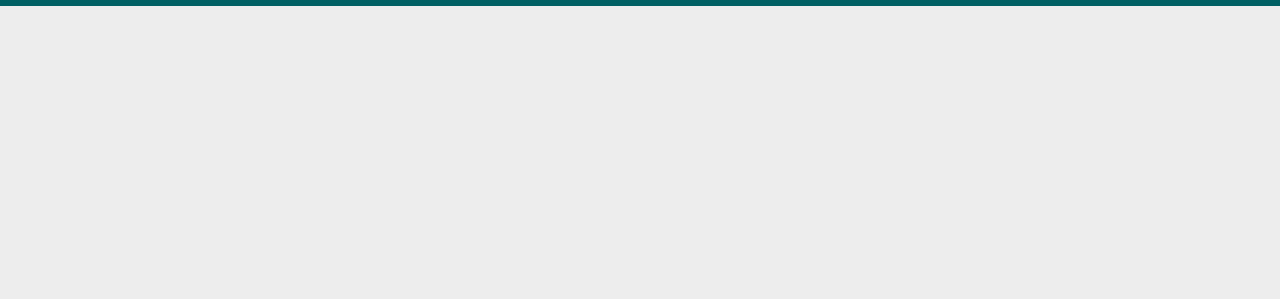
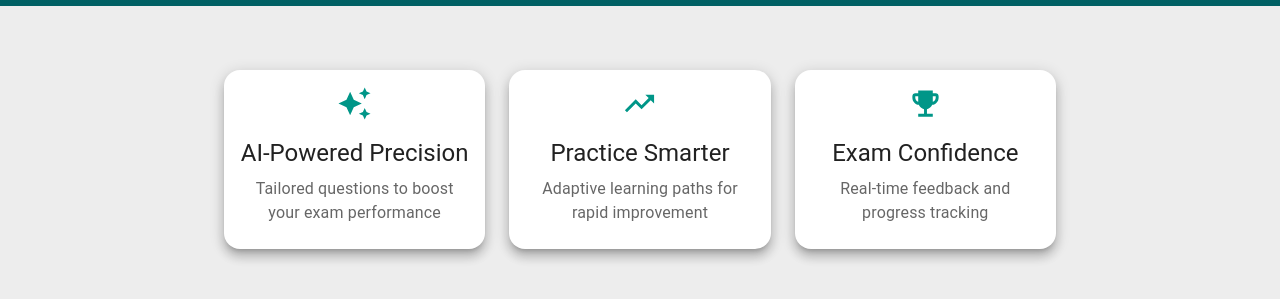
Before and after one commit to setudix/exam-ready, a Next.js app in the folder frontend/: page / in a window 1280 px wide. Shown: the part 468-767 px from the top of the page. Built offline with nearby package versions, Linux system fonts and the light colour scheme; no server answers.

Commit message:
added features list on home page

```diff
--- a/frontend/app/page.tsx
+++ b/frontend/app/page.tsx
@@ -1,10 +1,12 @@
 import Image from "next/image";
 import HeroComponent from "./ui/dashboard/homepage/hero";
+import FeaturesComponent from "./ui/dashboard/homepage/features";
 
 export default function Home() {
   return (
     <>
       <HeroComponent />
+      <FeaturesComponent />
     </>
   );
 }
--- /dev/null
+++ b/frontend/app/ui/dashboard/homepage/features.tsx
@@ -0,0 +1,50 @@
+import React from 'react';
+import Grid from "@mui/material/Grid2";
+import { AutoAwesome, EmojiEvents, TrendingUp } from '@mui/icons-material';
+import { Card, CardContent, Typography } from '@mui/material';
+
+const FeaturesComponent = () => {
+const features = [
+    {
+      icon: <AutoAwesome />,
+      title: "AI-Powered Precision",
+      description: "Tailored questions to boost your exam performance"
+    },
+    {
+      icon: <TrendingUp />,
+      title: "Practice Smarter",
+      description: "Adaptive learning paths for rapid improvement"
+    },
+    {
+      icon: <EmojiEvents />,
+      title: "Exam Confidence",
+      description: "Real-time feedback and progress tracking"
+    }
+  ];
+
+  return (
+    <Grid container spacing={3}
+      margin="4rem"
+      paddingX={{xs:"2rem", md:"10rem", xl:"15rem"}}
+    >
+      {features.map((feature, index) => (
+        <Grid  size={{xs:12, md:4}} key={index}>
+          <Card raised sx={{height: "100%", width: "100%", borderRadius:4}}>
+            <CardContent sx={{ textAlign: 'center' }}>
+              {React.cloneElement(feature.icon, { fontSize: 'large', color: 'primary', sx: { mb: 2 } })}
+
+              <Typography variant="h5" component="h2" gutterBottom>
+                {feature.title}
+              </Typography>
+              <Typography variant="body1" color="text.secondary">
+                {feature.description}
+              </Typography>
+            </CardContent>
+          </Card>
+        </Grid>
+      ))}
+    </Grid>
+  );
+};
+
+export default FeaturesComponent;
--- a/frontend/app/ui/dashboard/homepage/hero.tsx
+++ b/frontend/app/ui/dashboard/homepage/hero.tsx
@@ -22,7 +22,7 @@ const GradientBox = styled(Box)(({ theme }) => ({
 const HeroComponent = () => {
   return (
     <GradientBox>
-      <Container maxWidth="md">
+      <Container>
         <Box textAlign="center">
           <Typography variant="h2" sx={{ fontWeight: "bold" }} gutterBottom>
             Exam Ready
--- a/frontend/package.json
+++ b/frontend/package.json
@@ -12,7 +12,7 @@
     "@emotion/react": "^11.13.3",
     "@emotion/styled": "^11.13.0",
     "@mui/icons-material": "^5.16.7",
-    "@mui/material": "^5.16.7",
+    "@mui/material": "^6.1.0",
     "next": "14.2.5",
     "next-auth": "^4.24.7",
     "react": "^18",
```
Also changed, not shown: 1 other file (tests, documents, lock files or other folders).
